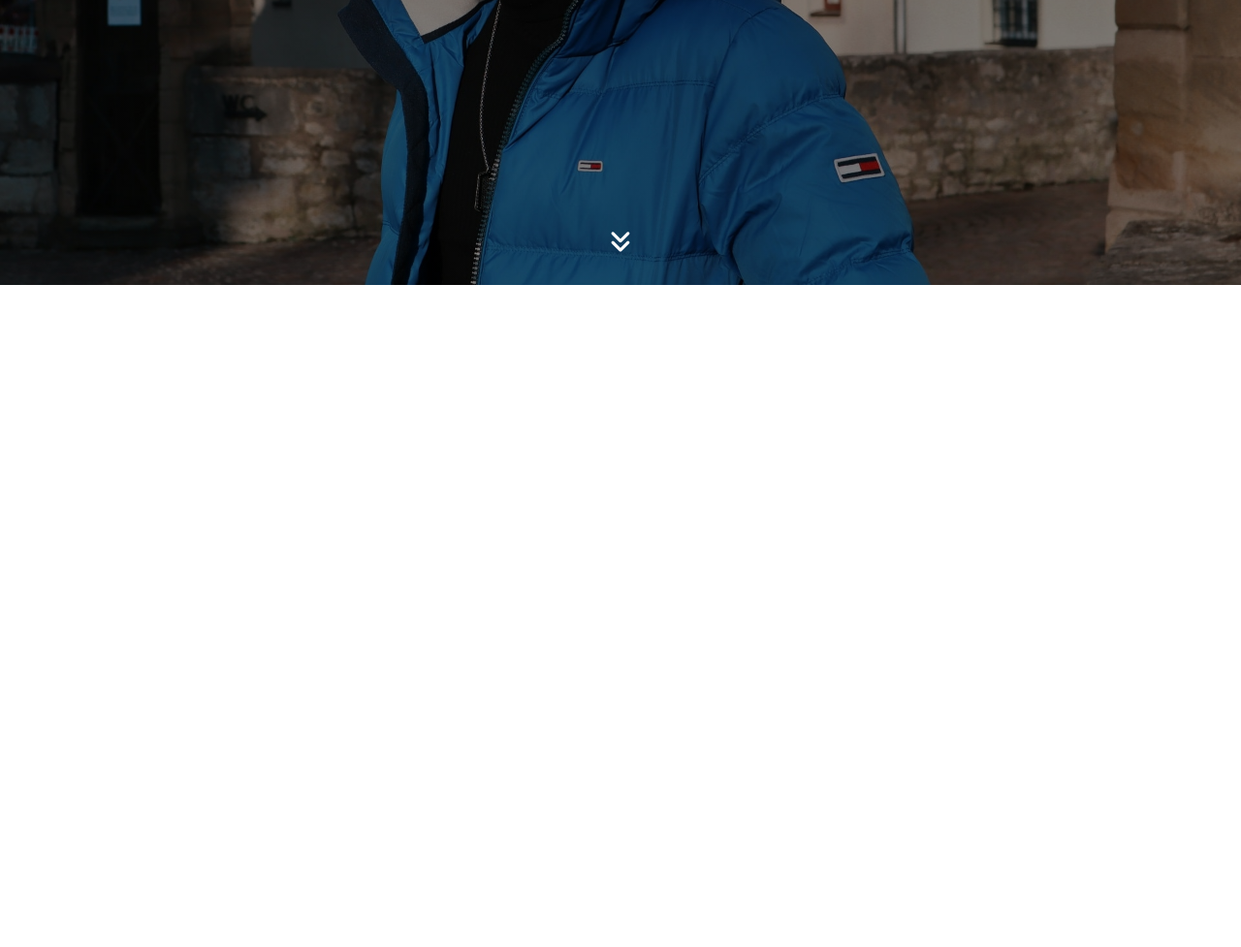
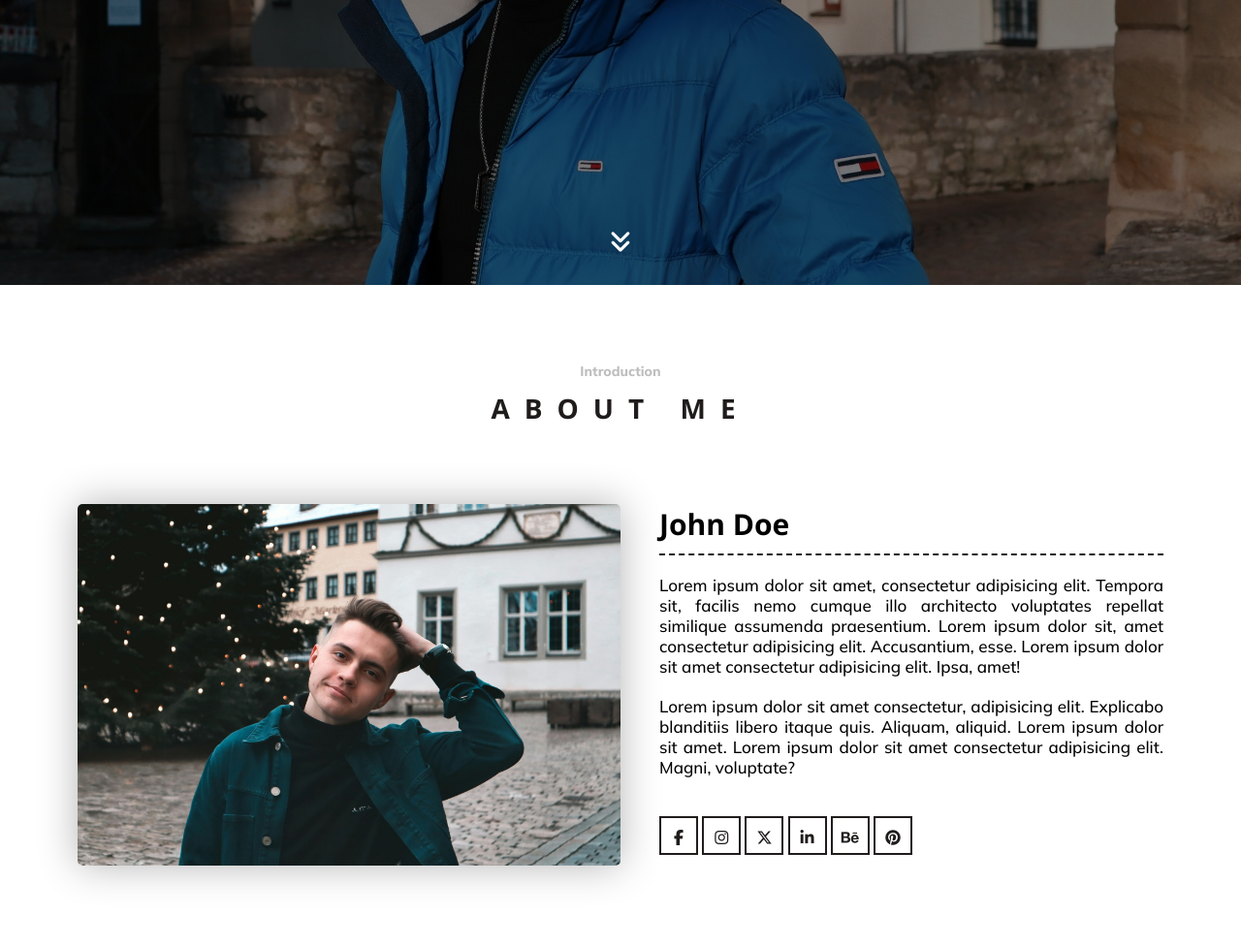
Before and after one commit to S-Alif/practice-portfolio-website, a plain HTML site: page index.html in a window 1280 px wide. Shown: the part 506-1483 px from the top of the page at 97% size. Before the commit the page ends 800 px from the top, so only its background shows below. Drawn offline with nearby package versions, Linux system fonts and the light colour scheme.

Commit message:
done - about section

```diff
--- /dev/null
+++ b/css/about.css
@@ -0,0 +1,74 @@
+/* about section */
+.about .inner-wrapper{
+  width: 100%;
+  height: auto;
+  display: inline-block;
+  padding-top: 80px;
+}
+
+.inner-wrapper .left-side,
+.inner-wrapper .right-side{
+  width: 50%;
+  float: left;
+}
+
+/* left side */
+.left-side .about-img{
+  width: 100%;
+  overflow: hidden;
+  border-radius: 5px;
+  box-shadow: 0 0 40px rgba(0, 0, 0, 0.3);
+}
+.left-side .about-img img{
+  width: 100%;
+  height: 100%;
+  display: block;
+  object-fit: cover;
+  object-position: center;
+}
+
+.inner-wrapper .right-side{
+  padding-left: 40px;
+}
+
+/* right side */
+.right-side h3{
+  font-size: 30px;
+  font-weight: 700;
+  font-family: var(--font-2);
+  /* text-decoration: underline;
+  text-underline-offset: 10px; */
+  border-bottom: 2px solid var(--black);
+  padding-bottom: 10px;
+  border-bottom-style: dashed;
+  margin-bottom: 20px;
+}
+.right-side p{
+  font-size: 17px;
+  font-weight: 500;
+  padding-bottom: 20px;
+  text-align: justify;
+}
+
+/* social links */
+.right-side .social-links{
+  width: 100%;
+  height: auto;
+  padding-top: 20px;
+}
+
+.social-links a{
+  width: 40px;
+  height: 40px;
+  border: 2px solid var(--black);
+  display: inline-block;
+  text-align: center;
+  line-height: 40px;
+  color: var(--black);
+  transition: all 0.3s;
+}
+.social-links a:hover{
+  background: var(--black);
+  color: var(--light-gray);
+  transition: all 0.3s;
+}
--- a/css/global.css
+++ b/css/global.css
@@ -11,7 +11,7 @@
   --body-bg: rgb(255, 255, 255);
   --black: rgb(32, 28, 28);
   --light-gray: rgb(252, 252, 252);
-  --gray: rgb(232, 232, 232);
+  --gray: rgb(190, 190, 190);
 
   /* fonts */
   --font-1: "Mulish", sans-serif;
@@ -45,6 +45,37 @@ a{
 }
 
 
+/* common designs */
+.my-section{
+  width: 100%;
+  height: auto;
+  display: block;
+  padding: 80px 0;
+}
+
+/* section title */
+.section-title{
+  width: 100%;
+  height: auto;
+  text-align: center;
+}
+.section-title p{
+  color: var(--gray);
+  font-size: 14px;
+  font-weight: 800;
+  text-transform: capitalize;
+  padding-bottom: 10px;
+}
+.section-title h2{
+  color: var(--black);
+  font-size: 28px;
+  font-weight: 700;
+  font-family: var(--font-2);
+  text-transform: uppercase;
+  letter-spacing: 15px;
+}
+
+
 /* custom container */
 .container{
   width: 100%;
--- a/css/style.css
+++ b/css/style.css
@@ -2,3 +2,4 @@
 @import 'global.css';
 @import 'navbar.css'; /*navbar design*/
 @import 'home.css'; /*home section design*/
+@import 'about.css'; /*about section design*/
--- a/index.html
+++ b/index.html
@@ -69,5 +69,43 @@
   </section>
   <!-- home section -->
 
+  <!-- about section -->
+  <section class="about my-section" id="about">
+    <div class="container">
+
+      <!-- title -->
+      <div class="section-title">
+        <p>introduction</p>
+        <h2>about me</h2>
+      </div>
+
+      <!-- content -->
+      <div class="inner-wrapper">
+        <div class="left-side">
+          <div class="about-img">
+            <img src="images/about-min.jpg" alt="about image">
+          </div>
+        </div>
+
+        <div class="right-side">
+          <h3>John Doe</h3>
+          <p>Lorem ipsum dolor sit amet, consectetur adipisicing elit. Tempora sit, facilis nemo cumque illo architecto voluptates repellat similique assumenda praesentium. Lorem ipsum dolor sit, amet consectetur adipisicing elit. Accusantium, esse. Lorem ipsum dolor sit amet consectetur adipisicing elit. Ipsa, amet!</p>
+          <p>Lorem ipsum dolor sit amet consectetur, adipisicing elit. Explicabo blanditiis libero itaque quis. Aliquam, aliquid. Lorem ipsum dolor sit amet. Lorem ipsum dolor sit amet consectetur adipisicing elit. Magni, voluptate?</p>
+
+          <!-- social links -->
+          <div class="social-links">
+            <a href="#"><i class="fa-brands fa-facebook-f"></i></a>
+            <a href="#"><i class="fa-brands fa-instagram"></i></a>
+            <a href="#"><i class="fa-brands fa-x-twitter"></i></a>
+            <a href="#"><i class="fa-brands fa-linkedin-in"></i></a>
+            <a href="#"><i class="fa-brands fa-behance"></i></a>
+            <a href="#"><i class="fa-brands fa-pinterest"></i></a>
+          </div>
+        </div>
+      </div>
+    </div>
+  </section>
+  <!-- about section -->
+
 </body>
 </html>
```
